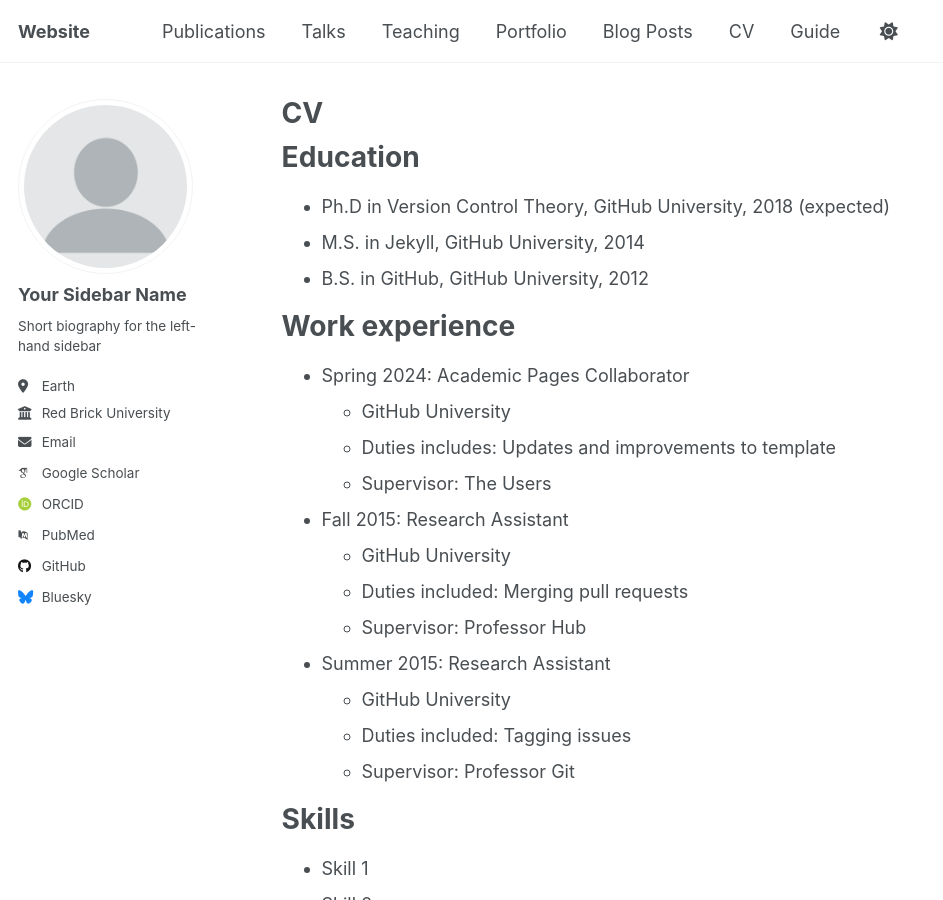
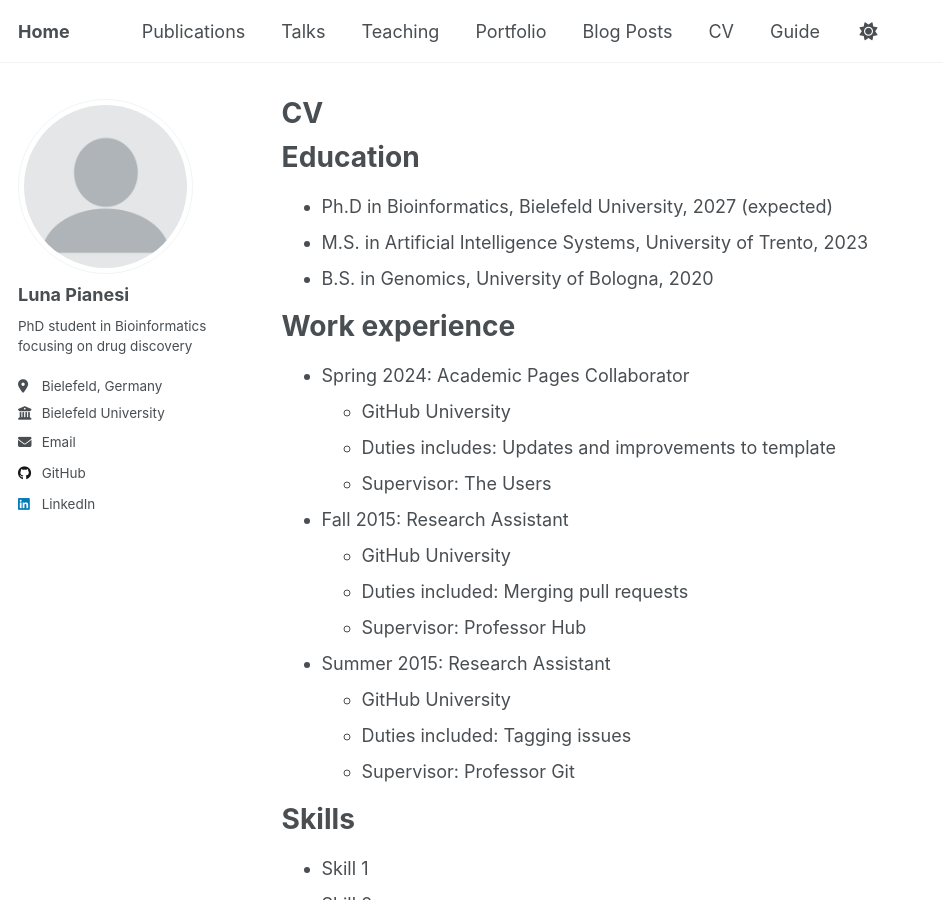
Before and after one commit to LunaBaozi/lpianesi, a Jekyll site: the page built from _pages/cv.md, in a window 1280 px wide and 900 px high. Shown: the whole window, without its empty margins (0-943 px from the left). Built offline with Jekyll 4.4.1, drawn with Linux system fonts in a browser that asks for light colours; some web fonts are replaced.

Commit message:
first few changes

```diff
--- a/_config.yml
+++ b/_config.yml
@@ -9,13 +9,13 @@
 # Basic Site Settings
 locale                   : "en-US"
 site_theme               : "default"
-title                    : "Website"
+title                    : "Home"
 title_separator          : "-"
 name                     : &name "Luna Pianesi"
-description              : &description "personal description"
+description              : &description "Personal website"
 url                      : https://lunabaozi.github.io/lpianesi # the base hostname & protocol for your site e.g. "https://[your GitHub username].github.io" or if you already have some other page hosted on Github then use "https://[your GitHub username].github.io/[Your Repo Name]"
 baseurl                  : "" # the subpath of your site, e.g. "/blog"
-repository               : "academicpages/academicpages.github.io"
+repository               : "LunaBaozi/lpianesi"
 
 # Site Author - The following control what appear as part of the author content on the side bar.
 #               If a field is blank the icon and link will not appear, otherwise it will be shown.
@@ -23,22 +23,22 @@ repository               : "academicpages/academicpages.github.io"
 author:
   # Biographic information
   avatar           : "profile.png"
-  name             : "Your Sidebar Name"
+  name             : "Luna Pianesi"
   pronouns         : # example: "she/her"
-  bio              : "Short biography for the left-hand sidebar"
-  location         : "Earth"
-  employer         : "Red Brick University"
+  bio              : "PhD student in Bioinformatics focusing on drug discovery"
+  location         : "Bielefeld, Germany"
+  employer         : "Bielefeld University"
   uri              : # URL
-  email            : "none@example.org"
+  email            : "luna.pianesi@uni-bielefeld.de"
 
   # Academic websites
   academia         : # URL
   arxiv            : # URL - Update with the correct link to your profile
-  googlescholar    : "https://scholar.google.com/citations?user=PS_CX0AAAAAJ"
+  googlescholar    : #"https://scholar.google.com/citations?user=PS_CX0AAAAAJ"
   impactstory      : # URL
-  orcid            : "http://orcid.org/yourorcidurl"
+  orcid            : #"http://orcid.org/yourorcidurl"
   semantic         : # URL
-  pubmed           : "https://www.ncbi.nlm.nih.gov/pubmed/?term=john+snow"
+  pubmed           : #"https://www.ncbi.nlm.nih.gov/pubmed/?term=john+snow"
   researchgate     : # URL
   scopus           : # URL
 
@@ -46,12 +46,12 @@ author:
   bitbucket        : # Username - Update with your username on the site
   codepen          : # Username
   dribbble         : # Username
-  github           : "academicpages"
+  github           : "LunaBaozi"
   kaggle           : # Username
   stackoverflow    : # User number or user number and name (i.e., use "1" or "1/jeff-atwood")
 
   # Social media
-  bluesky          : "bsky.app" # Replace this with you Bluesky username
+  bluesky          : #"bsky.app" # Replace this with you Bluesky username
   facebook         : # Username
   flickr           : # Username
   foursquare       : # Username
@@ -60,7 +60,7 @@ author:
   keybase          : # Username
   instagram        : # Username
   lastfm           : # Username
-  linkedin         : # Username
+  linkedin         : lunapianesi
   mastodon         : # URL
   medium           : # URL
   pinterest        : # Username
--- a/_pages/cv.md
+++ b/_pages/cv.md
@@ -11,9 +11,9 @@ redirect_from:
 
 Education
 ======
-* Ph.D in Version Control Theory, GitHub University, 2018 (expected)
-* M.S. in Jekyll, GitHub University, 2014
-* B.S. in GitHub, GitHub University, 2012
+* Ph.D in Bioinformatics, Bielefeld University, 2027 (expected)
+* M.S. in Artificial Intelligence Systems, University of Trento, 2023
+* B.S. in Genomics, University of Bologna, 2020
 
 Work experience
 ======
```
